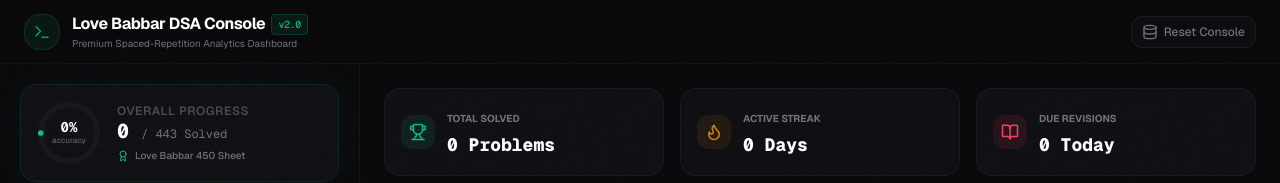
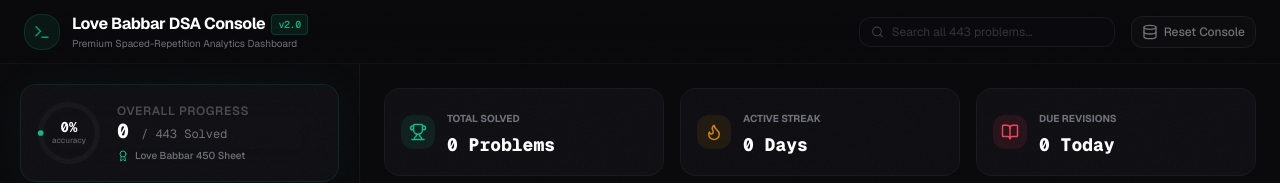
Before and after one commit to jatindevz/DSA-Sheet-site, a Next.js app: page / in a window 1280 px wide. Shown: the top 183 px of the page. Built offline with nearby package versions, Linux system fonts and the light colour scheme.

Commit message:
Update page.tsx

```diff
--- a/src/app/page.tsx
+++ b/src/app/page.tsx
@@ -14,6 +14,7 @@
   const { selectedTopicId, setSelectedTopicId, progress, resetProgress } = useDSAStore();
   const [mounted, setMounted] = useState(false);
   const [searchQuery, setSearchQuery] = useState('');
+  const [globalSearch, setGlobalSearch] = useState('');
 
   useEffect(() => {
     setMounted(true);
@@ -119,6 +120,14 @@
     );
   }, [rawTopicProblems, searchQuery]);
 
+  // Global search matching problems
+  const globalFilteredProblems = useMemo(() => {
+    if (!globalSearch) return [];
+    return allProblems.filter(p =>
+      p.title.toLowerCase().includes(globalSearch.toLowerCase())
+    );
+  }, [allProblems, globalSearch]);
+
   if (!mounted) return null; // Prevent hydration mismatch
 
   return (
@@ -140,7 +149,19 @@
           </div>
         </div>
 
-        <div className="flex items-center gap-3">
+        <div className="flex items-center gap-4">
+          {/* Global Search Bar */}
+          <div className="relative w-48 sm:w-64">
+            <Search size={13} className="absolute left-3 top-1/2 transform -translate-y-1/2 text-muted-foreground/50" />
+            <input
+              type="text"
+              value={globalSearch}
+              onChange={(e) => setGlobalSearch(e.target.value)}
+              placeholder="Search all 443 problems..."
+              className="w-full bg-[#0d0d12]/60 border border-white/[0.06] focus:border-emerald/40 focus:ring-1 focus:ring-emerald/5 text-xs px-8 py-1.5 rounded-lg text-white placeholder-muted-foreground/40 transition-all outline-none"
+            />
+          </div>
+
           <Button
             onClick={() => {
               if (confirm('Reset tracker? All your custom solving status, confidence ratings, and notes will be permanently deleted.')) {
@@ -318,6 +339,40 @@
 
           {/* CORE PROBLEMS GRID WORKSPACE */}
           <div className="flex flex-col gap-4">
+            {globalSearch ? (
+              // GLOBAL SEARCH RESULTS VIEW
+              <>
+                <div className="glass-card noise-texture p-4 rounded-xl flex items-center justify-between border border-emerald/20 bg-emerald/[0.01]">
+                  <div>
+                    <h2 className="text-base font-extrabold text-white flex items-center gap-2">
+                      <Sparkles size={16} className="text-emerald animate-pulse" />
+                      Search Results for "{globalSearch}"
+                    </h2>
+                    <p className="text-[10px] text-muted-foreground font-medium">
+                      Found {globalFilteredProblems.length} matching problems across all categories
+                    </p>
+                  </div>
+                  <Button
+                    onClick={() => setGlobalSearch('')}
+                    variant="ghost"
+                    size="sm"
+                    className="h-7 text-xs text-muted-foreground hover:text-white"
+                  >
+                    Clear Search
+                  </Button>
+                </div>
+
+                <div className="bento-animate">
+                  <TopicProblems
+                    problems={globalFilteredProblems}
+                    isLoading={false}
+                    topicName="Global Search"
+                  />
+                </div>
+              </>
+            ) : (
+              // STANDARD TOPIC VIEW
+              <>
                 {selectedTopic && (
                   <div className="glass-card noise-texture p-4 rounded-xl flex flex-col md:flex-row md:items-center justify-between gap-4 border border-white/[0.04] bg-[#0a0a0d]/60">
                     <div className="flex items-center gap-2">
@@ -328,7 +383,7 @@
                       </div>
                     </div>
 
-                {/* Highly efficient instant search bar */}
+                    {/* Topic-specific local search bar */}
                     <div className="relative w-full md:w-64">
                       <Search size={14} className="absolute left-3 top-1/2 transform -translate-y-1/2 text-muted-foreground/60" />
                       <input
@@ -354,6 +409,8 @@
                     </div>
                   )}
                 </AnimatePresence>
+              </>
+            )}
           </div>
         </main>
       </div>
```
Lines whose indentation alone changed are shown as unchanged.
